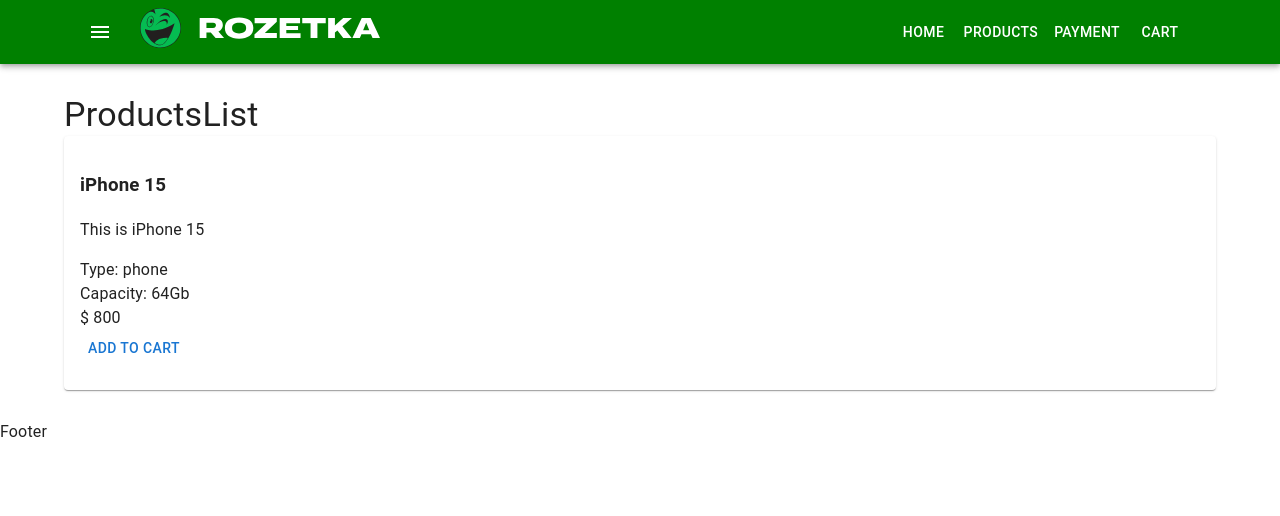
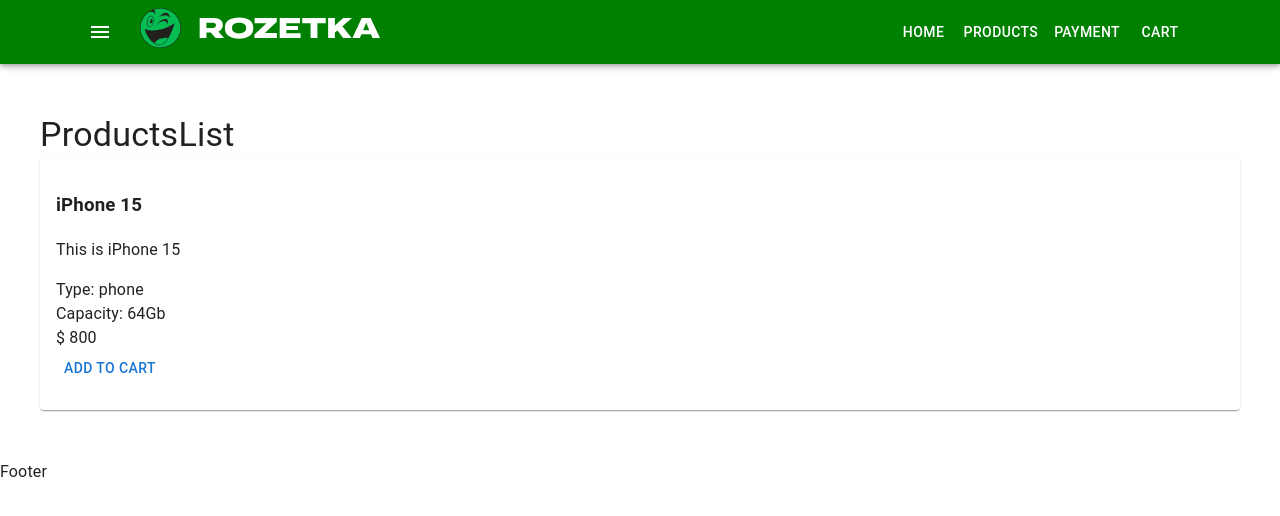
Before and after one commit to Taras-Prodan/react-shop-project-16-03, a React (Create React App) app: page / in a window 1280 px wide. Shown: the top 516 px of the page. Built offline with nearby package versions, Linux system fonts and the light colour scheme.

Commit message:
added some styles and mui

```diff
--- a/src/layout/App.tsx
+++ b/src/layout/App.tsx
@@ -3,15 +3,16 @@
 import Main from './Main'
 import Footer from './Footer'
 import 'styles/layout.css'
+import { StyledEngineProvider } from '@mui/material/styles'
 
 const App = () => {
     return (
-        <>
+        <StyledEngineProvider injectFirst>
             <CssBaseline />
             <Header />
             <Main />
             <Footer />
-        </>
+        </StyledEngineProvider>
     )
 }
 
--- a/src/layout/Main.tsx
+++ b/src/layout/Main.tsx
@@ -5,12 +5,7 @@
 const Main = (props: Props) => {
     return (
         <>
-            <Container
-                sx={{
-                    padding: '30px 0',
-                }}
-                className="main-container"
-            >
+            <Container className="main-container" component={'main'}>
                 <ProductsList />
             </Container>
         </>
```
